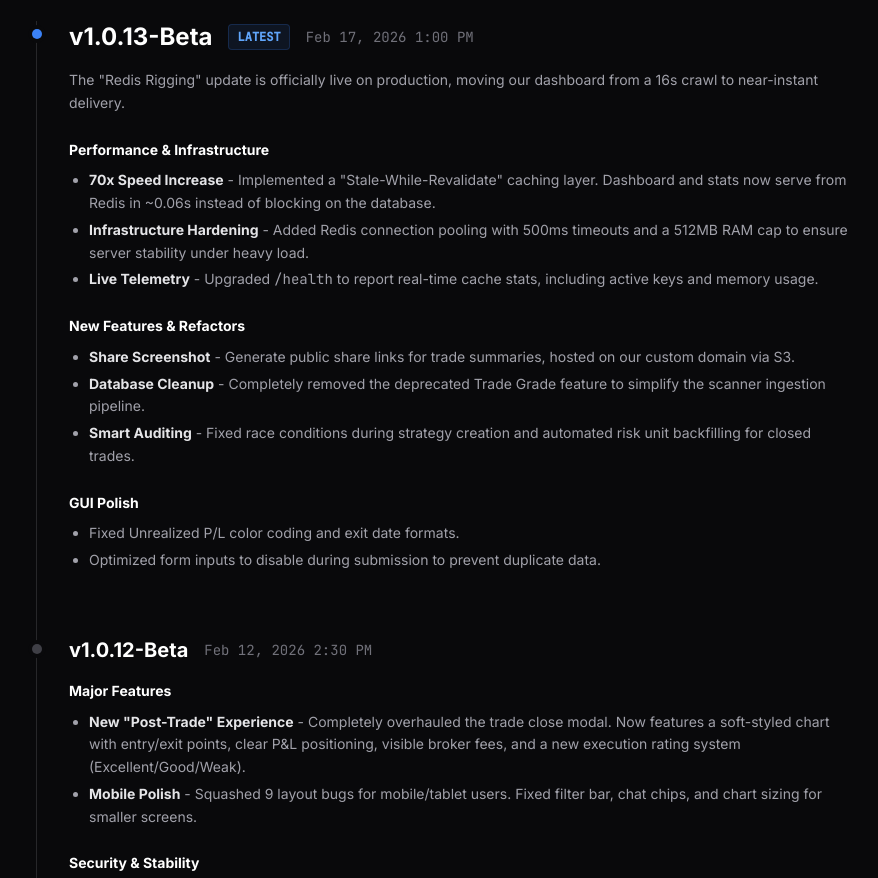
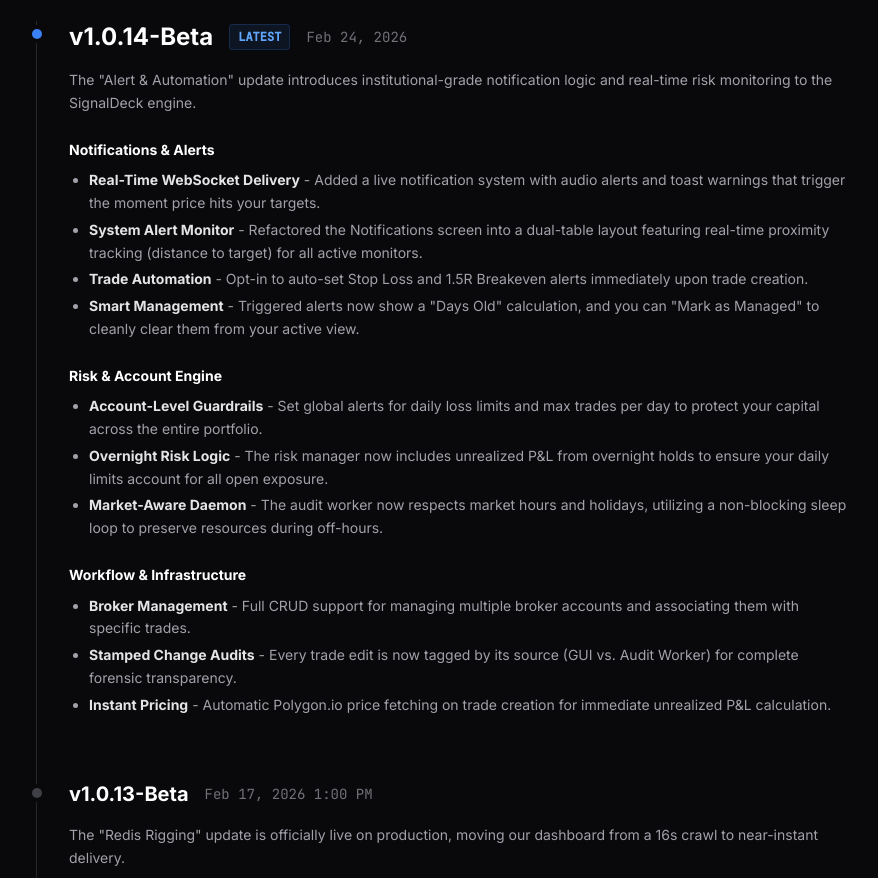
Before and after one commit to zachisit/signaldeck_marketing, a plain HTML site: page release-history.html in a window 1280 px wide. Shown: the part 240-1118 px from the top of the page, without its empty margins (204-1082 px from the left). Drawn offline with nearby package versions, Linux system fonts and the light colour scheme.

Commit message:
v1.0.14-beta release

```diff
--- a/release-history.html
+++ b/release-history.html
@@ -92,8 +92,48 @@
             <div class="pl-8 relative">
                 <div class="absolute -left-[5px] top-2 w-2.5 h-2.5 rounded-full bg-blue-500 ring-4 ring-zinc-950"></div>
                 <div class="flex flex-col sm:flex-row sm:items-center gap-2 sm:gap-4 mb-4">
-                    <h2 class="text-2xl font-bold text-white">v1.0.13-Beta</h2>
+                    <h2 class="text-2xl font-bold text-white">v1.0.14-Beta</h2>
                     <span class="px-2 py-1 rounded text-xs font-mono font-bold bg-blue-500/10 text-blue-400 border border-blue-500/20">LATEST</span>
+                    <span class="text-sm font-mono text-zinc-500">Feb 24, 2026</span>
+                </div>
+
+                <div class="space-y-6 text-zinc-400 text-sm leading-relaxed">
+                    <p>The "Alert & Automation" update introduces institutional-grade notification logic and real-time risk monitoring to the SignalDeck engine.</p>
+
+                    <div>
+                        <h4 class="text-white font-bold mb-2">Notifications & Alerts</h4>
+                        <ul class="list-disc list-outside pl-5 space-y-1">
+                            <li><strong class="text-zinc-200">Real-Time WebSocket Delivery</strong> - Added a live notification system with audio alerts and toast warnings that trigger the moment price hits your targets.</li>
+                            <li><strong class="text-zinc-200">System Alert Monitor</strong> - Refactored the Notifications screen into a dual-table layout featuring real-time proximity tracking (distance to target) for all active monitors.</li>
+                            <li><strong class="text-zinc-200">Trade Automation</strong> - Opt-in to auto-set Stop Loss and 1.5R Breakeven alerts immediately upon trade creation.</li>
+                            <li><strong class="text-zinc-200">Smart Management</strong> - Triggered alerts now show a "Days Old" calculation, and you can "Mark as Managed" to cleanly clear them from your active view.</li>
+                        </ul>
+                    </div>
+
+                    <div>
+                        <h4 class="text-white font-bold mb-2">Risk & Account Engine</h4>
+                        <ul class="list-disc list-outside pl-5 space-y-1">
+                            <li><strong class="text-zinc-200">Account-Level Guardrails</strong> - Set global alerts for daily loss limits and max trades per day to protect your capital across the entire portfolio.</li>
+                            <li><strong class="text-zinc-200">Overnight Risk Logic</strong> - The risk manager now includes unrealized P&L from overnight holds to ensure your daily limits account for all open exposure.</li>
+                            <li><strong class="text-zinc-200">Market-Aware Daemon</strong> - The audit worker now respects market hours and holidays, utilizing a non-blocking sleep loop to preserve resources during off-hours.</li>
+                        </ul>
+                    </div>
+
+                    <div>
+                        <h4 class="text-white font-bold mb-2">Workflow & Infrastructure</h4>
+                        <ul class="list-disc list-outside pl-5 space-y-1">
+                            <li><strong class="text-zinc-200">Broker Management</strong> - Full CRUD support for managing multiple broker accounts and associating them with specific trades.</li>
+                            <li><strong class="text-zinc-200">Stamped Change Audits</strong> - Every trade edit is now tagged by its source (GUI vs. Audit Worker) for complete forensic transparency.</li>
+                            <li><strong class="text-zinc-200">Instant Pricing</strong> - Automatic Polygon.io price fetching on trade creation for immediate unrealized P&L calculation.</li>
+                        </ul>
+                    </div>
+                </div>
+            </div>
+
+            <div class="pl-8 relative">
+                <div class="absolute -left-[5px] top-2 w-2.5 h-2.5 rounded-full bg-zinc-700 ring-4 ring-zinc-950"></div>
+                <div class="flex flex-col sm:flex-row sm:items-center gap-2 sm:gap-4 mb-4">
+                    <h2 class="text-xl font-bold text-white">v1.0.13-Beta</h2>
                     <span class="text-sm font-mono text-zinc-500">Feb 17, 2026 1:00 PM</span>
                 </div>
 
@@ -346,7 +386,7 @@
                         <h4 class="text-white font-bold mb-2">Quality of Life & UI</h4>
                         <ul class="list-disc list-outside pl-5 space-y-1">
                             <li><strong class="text-zinc-200">Scanner Bulk Copy</strong> - Added a "Copy All" button to scanner run details. This copies tickers in bracketed format [ABC,XYZ] for instant import into TradingView watchlists or LLM logic.</li>
-                            <li><strong class="text-zinc-200">Journaling Layout</strong> - The Journal Entry field in the New Trade form is now a full-width row, giving you much more space to write.</li>
+                            <li><strong class="text-zinc-200">Journaling Layout</strong> - The Journal Entry field in the New Trade form is fixed as a full-width row, giving you much more space to write.</li>
                             <li><strong class="text-zinc-200">Manual Stop Utility</strong> - Added a copy button next to the Manual Override field for quick external use.</li>
                             <li><strong class="text-zinc-200">Table List Cleanup</strong> - Cleaned up multiple tags breaking the table layout.</li>
                             <li><strong class="text-zinc-200">"Unsaved Changes" Fix</strong> - Fixed a race condition where saving a trade (Ctrl+Enter) would sometimes falsely trigger the "Unsaved Changes" warning upon closing the modal.</li>
```
